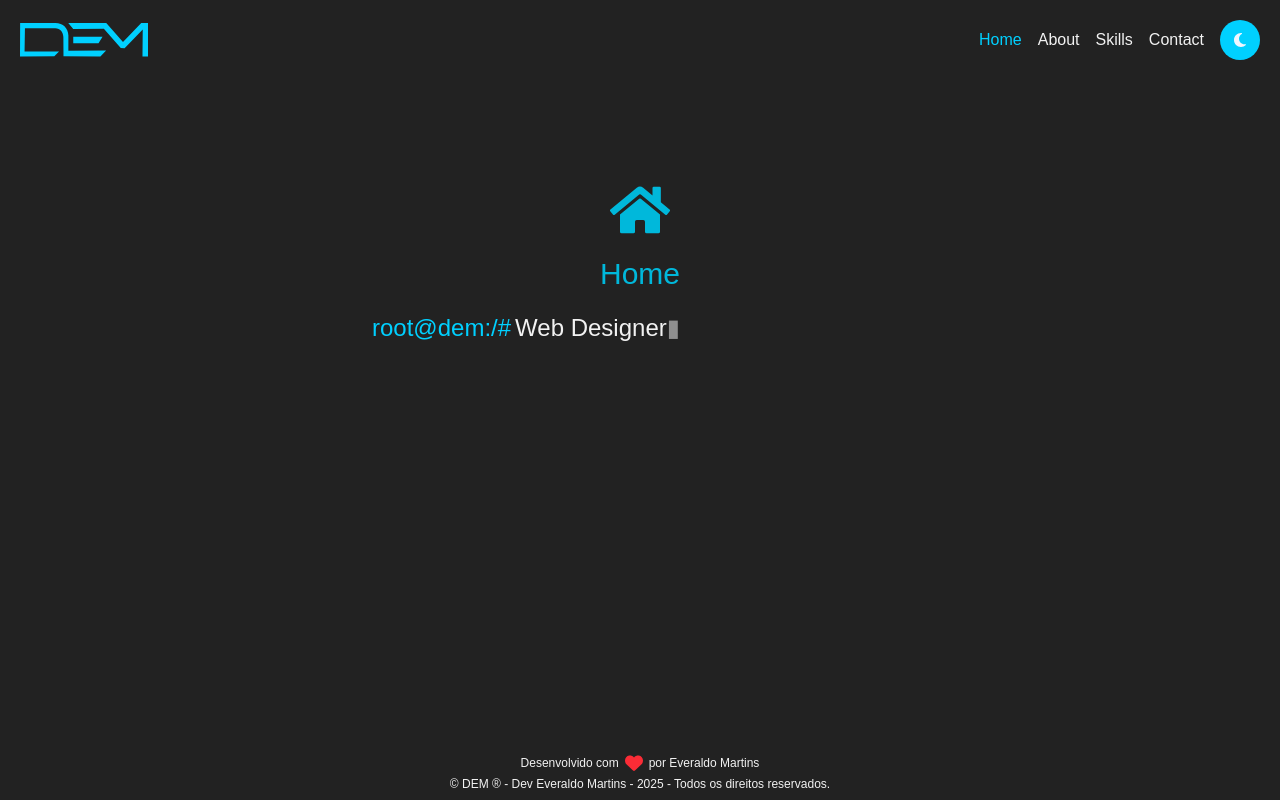
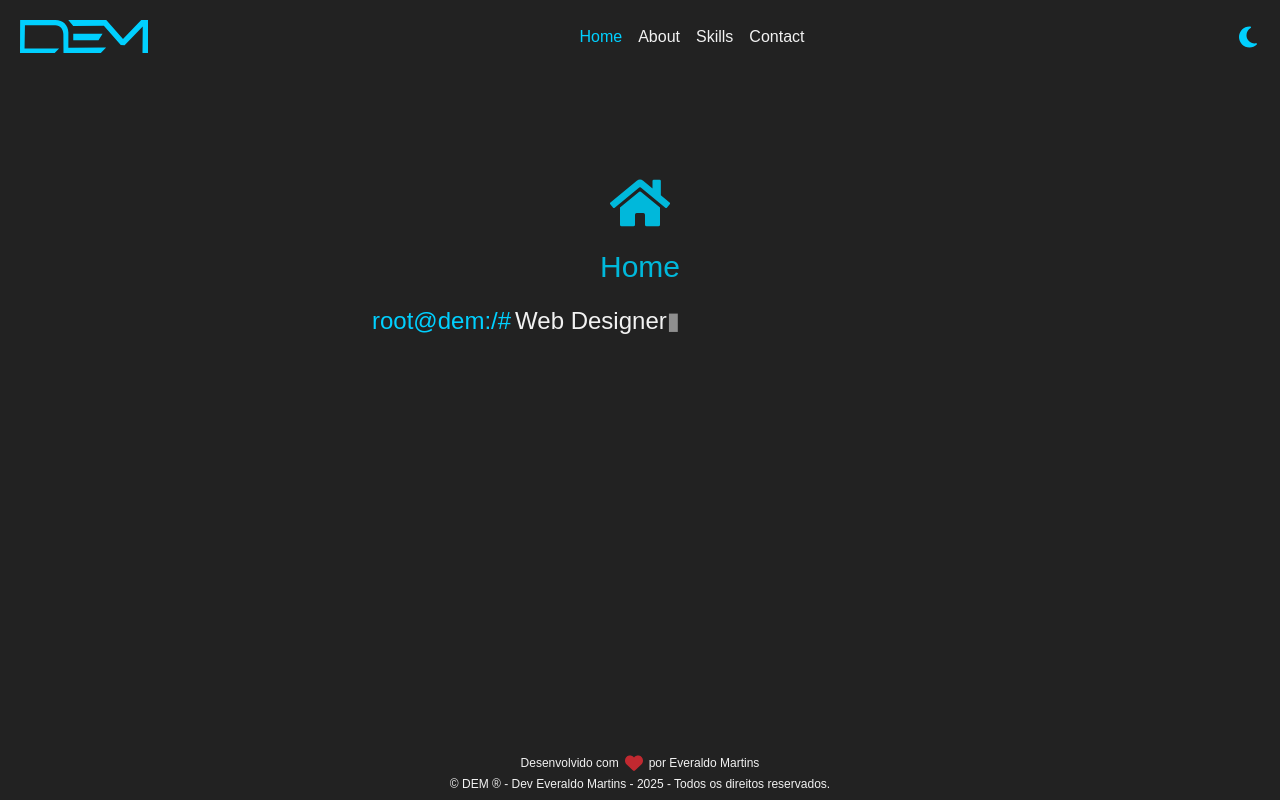
Before and after one commit to dev-emartins/personal_portfolio, a React (Vite) app: page / in a window 1280 px wide. Built offline with nearby package versions, Linux system fonts and the light colour scheme.

Commit message:
fix:correção das funcionalidade da navbar e animação da footer.

```diff
--- a/src/components/footer/index.jsx
+++ b/src/components/footer/index.jsx
@@ -4,7 +4,7 @@ function Footer() {
   return (
     <footer className="w-full md:py-2 p-5 flex justify-center items-center">
         <section className="w-full max-w-7xl flex flex-col justify-center items-center text-xs text-center gap-1">
-          <p className="w-full flex justify-center items-center gap-1.5">Desenvolvido com <FaHeart className="text-red-500 text-lg" /> por Everaldo Martins</p>
+          <p className="w-full flex justify-center items-center gap-1.5">Desenvolvido com <FaHeart className="text-red-500 text-lg animate-pulse" /> por Everaldo Martins</p>
           &copy; DEM &#174; - Dev Everaldo Martins - {`${new Date().getFullYear()}`}  - Todos os direitos reservados.
         </section>
     </footer>
--- a/src/components/header/index.jsx
+++ b/src/components/header/index.jsx
@@ -65,26 +65,27 @@ function Header() {
                 {item.name}
               </NavLink>
             ))}
-
+          </div>
+          <div className="flex items-center gap-5">
             {/* Botão de tema */}
             <button
               onClick={toggleTheme}
-              className="p-3 rounded-3xl bg-(--accent) cursor-pointer"
+              className="text-2xl text-(--accent) transition-colors hover:rotate-22 duration-300 cursor-pointer"
             >
               {theme === 'dark'
-                ? <FaMoon className='align-text-top text-base text-blue-50 transition-colors hover:rotate-22 duration-300' />
-                : <FaSun className='align-text-top text-base text-blue-50 transition-colors hover:rotate-22 duration-300' />
+                ? <FaMoon />
+                : <FaSun />
               }
             </button>
-          </div>
 
             {/* Botão do menu mobile */}
             <button
-            className="md:hidden text-(--accent) focus:text-cyan-600 cursor-pointer"
+              className="md:hidden text-(--accent) cursor-pointer"
               onClick={toggleMenu}
             >
               {isMenuOpen ? <FaCircleXmark className='text-2xl' /> : <FaBars className='text-2xl' />}
             </button>
+          </div>
         </div>
 
         {/* Menu mobile */}
@@ -101,20 +102,6 @@ function Header() {
                   {item.name}
                 </NavLink>
               ))}
-              <button
-                onClick={toggleTheme}
-                className="flex items-center justify-center p-3 hover:text-cyan-500 transition-colors cursor-pointer"
-              >
-                {theme === 'dark' ? (
-                  <>
-                    <FaMoon className='mr-2' /> Dark Mode
-                  </>
-                ) : (
-                  <>
-                    <FaSun className='mr-2' /> Light Mode
-                  </>
-                )}
-              </button>
             </div>
           </div>
         )}
```
Lines whose indentation alone changed are shown as unchanged.
